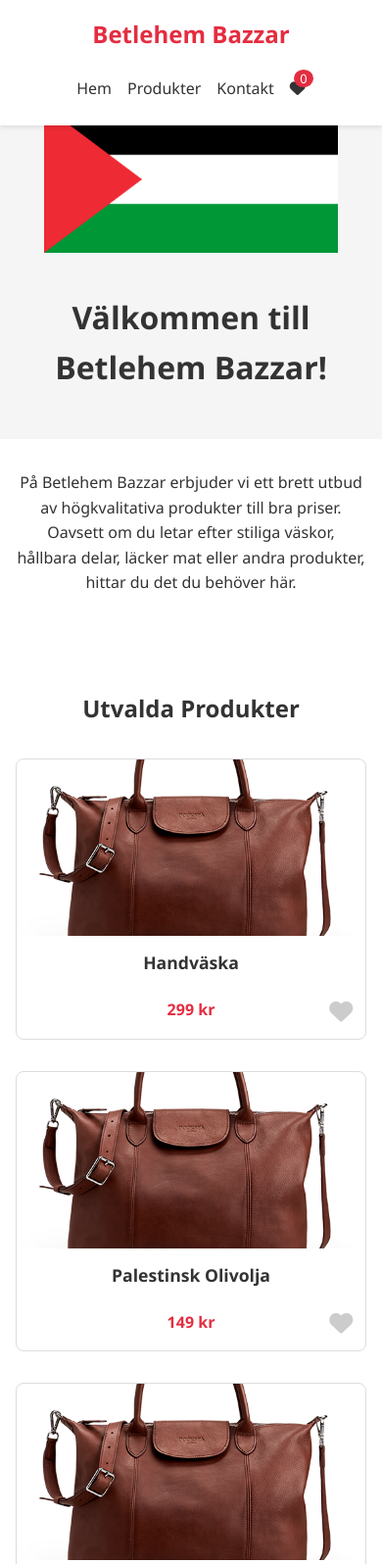
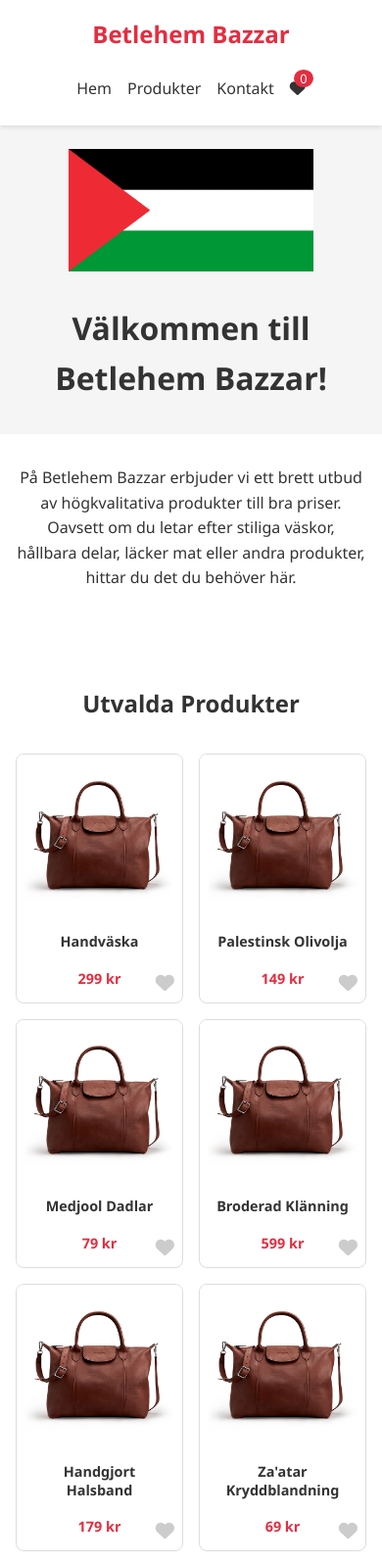
Before and after one commit to Nordic-WebCraft/BetlehemBazzar.se, a plain HTML site: page index.html in a window 390 px wide. Shown: the top 1596 px of the page at 98% size. Drawn offline with Linux system fonts and the light colour scheme.

Commit message:
Add files via upload

```diff
--- a/favoriter.html
+++ b/favoriter.html
@@ -4,6 +4,7 @@
     <meta charset="UTF-8">
     <meta name="viewport" content="width=device-width, initial-scale=1.0">
     <title>Favoriter - Betlehem Bazzar</title>
+    <link rel="icon" type="image/png" href="images/logo.png">
     <link rel="icon" type="image/png" href="images/logo.png">
     <link rel="stylesheet" href="styles.css">
     <link rel="stylesheet" href="https://cdnjs.cloudflare.com/ajax/libs/font-awesome/6.0.0/css/all.min.css">
--- a/index.html
+++ b/index.html
@@ -4,7 +4,7 @@
     <meta charset="UTF-8">
     <meta name="viewport" content="width=device-width, initial-scale=1.0">
     <title>Betlehem Bazzar</title>
-    <link rel="icon" type="image/png" href="images/logo.png?">
+    <link rel="icon" type="image/png" href="images/logo.png">
     <link rel="stylesheet" href="styles.css">
     <link rel="stylesheet" href="https://cdnjs.cloudflare.com/ajax/libs/font-awesome/6.0.0/css/all.min.css">
 </head>
@@ -76,7 +76,7 @@
             <p>
                 <i class="fas fa-phone"></i>
                 <a href="tel:0760563629" class="footer-social">
-                    Telefon/SMS: 076 056 36 29
+                    Telefon/SMS: 076-056 36 29
                 </a>
             </p>
             <p>
--- a/styles.css
+++ b/styles.css
@@ -172,6 +172,7 @@ body {
     transition: transform 0.3s ease;
     display: flex;
     flex-direction: column;
+    height: 100%;
     position: relative;
 }
 
@@ -181,10 +182,12 @@ body {
 
 .product-image {
     width: 100%;
-    height: 180px;
-    object-fit: cover;
+    aspect-ratio: 1;
+    object-fit: contain;
     display: block;
     margin: 0 auto;
+    padding: 1rem;
+    background: #fff;
 }
 
 .product-info {
@@ -292,6 +295,16 @@ footer {
     .nav-links li {
         margin: 0.5rem;
     }
+
+    .hero {
+        margin-top: 120px;
+        padding: 2rem 1rem;
+    }
+
+    .flag {
+        max-width: 250px;
+        margin-bottom: 1.5rem;
+    }
 }
 
 /* Products Page Specific Styles */
@@ -352,11 +365,50 @@ footer {
 
 @media (max-width: 768px) {
     .products-page {
-        display: block;
+        flex-direction: column;
+    }
+
+    .products-sidebar {
+        position: relative;
+        width: 100%;
+        height: auto;
+        border-right: none;
+        border-bottom: 1px solid #ddd;
     }
 
     .products-main {
         margin-left: 0;
+        padding: 1rem;
+    }
+
+    .product-grid {
+        grid-template-columns: repeat(auto-fill, minmax(150px, 1fr));
+        gap: 1rem;
+    }
+
+    .product-image {
+        aspect-ratio: 1;
+        padding: 0.5rem;
+    }
+
+    .product-info {
+        padding: 0.8rem;
+        min-height: 80px;
+    }
+
+    .product-title {
+        font-size: 0.9rem;
+        margin-bottom: 0.5rem;
+    }
+
+    .product-price {
+        font-size: 0.9rem;
+    }
+
+    .love-button {
+        font-size: 1.2rem;
+        right: 0.5rem;
+        bottom: 0.5rem;
     }
 }
 
```
Also changed, not shown: kontakt.html (+1 -0 lines), produkter.html (+1 -26 lines).
